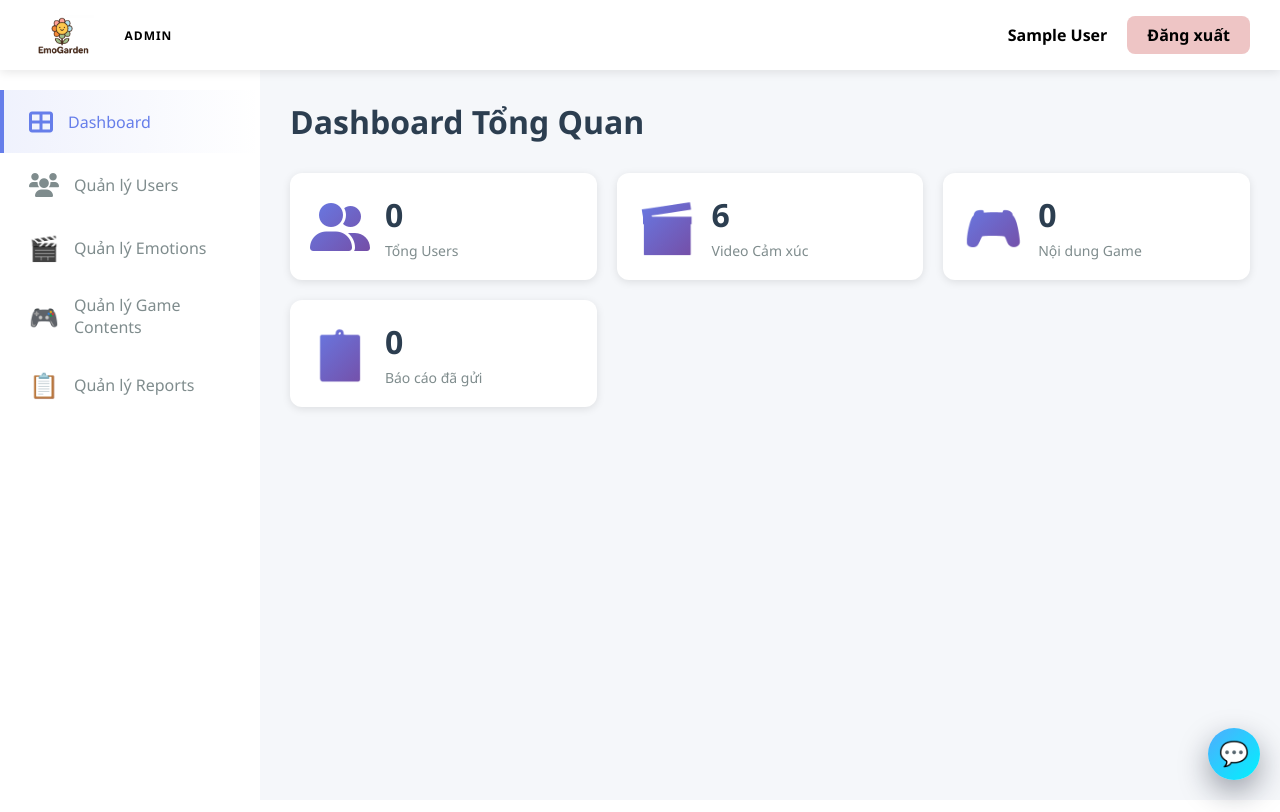
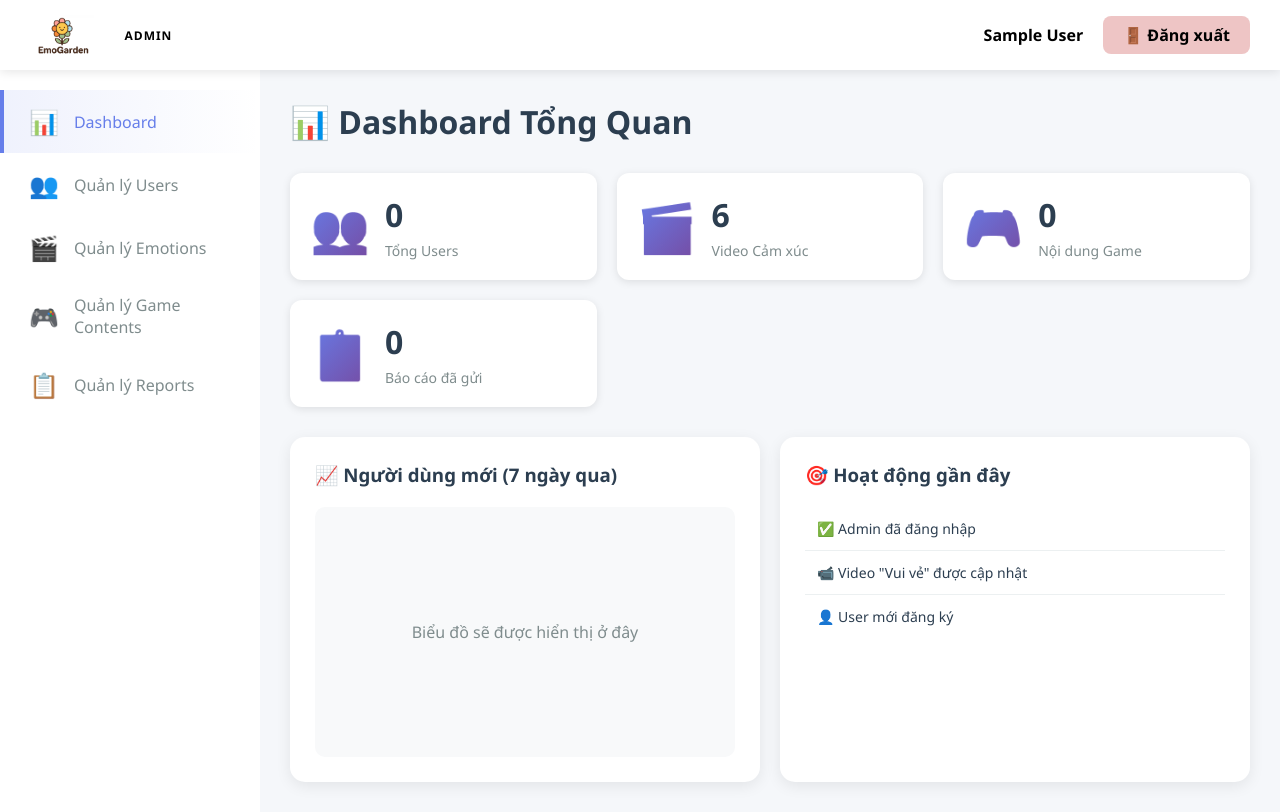
Before and after one commit to TNoLisme/TTNM-Game, a website built with Vite: page fe/src/pages/admin.html in a window 1280 px wide. Built offline with nearby package versions, Linux system fonts and the light colour scheme; no server answers; sample sign-in values are in the browser's storage.

Commit message:
Update admin.html with emoji and styling changes

```diff
--- a/fe/src/pages/admin.html
+++ b/fe/src/pages/admin.html
@@ -19,7 +19,7 @@
         </div>
         <div class="header-right">
             <span class="admin-name" id="admin-name">Admin User</span>
-            <a href="#" id="logout-btn" class="btn-logout">Đăng xuất</a>
+            <a href="#" id="logout-btn" class="btn-logout">🚪 Đăng xuất</a>
         </div>
     </header>
 
@@ -28,11 +28,11 @@
         <aside class="sidebar">
             <nav class="sidebar-nav">
                 <a href="#dashboard" class="nav-item active" data-section="dashboard">
-                    <span class="icon"><i class="fas fa-th-large"></i></span>
+                    <span class="icon">📊</span>
                     <span class="text">Dashboard</span>
                 </a>
                 <a href="#users" class="nav-item" data-section="users">
-                    <span class="icon"><i class="fas fa-users"></i></span>
+                    <span class="icon">👥</span>
                     <span class="text">Quản lý Users</span>
                 </a>
                 <a href="#emotions" class="nav-item" data-section="emotions">
@@ -54,10 +54,11 @@
         <main class="main-content">
             <!-- Dashboard Section -->
             <section id="dashboard-section" class="content-section active">
-                <h1>Dashboard Tổng Quan</h1>
+                <h1>📊 Dashboard Tổng Quan</h1>
+
                 <div class="stats-grid">
                     <div class="stat-card">
-                        <div class="stat-icon"><i class="fas fa-user-friends"></i></div>
+                        <div class="stat-icon">👥</div>
                         <div class="stat-info">
                             <h3 id="total-users">0</h3>
                             <p>Tổng Users</p>
@@ -85,16 +86,35 @@
                         </div>
                     </div>
                 </div>
+
+                <div class="charts-container">
+                    <div class="chart-card">
+                        <h3>📈 Người dùng mới (7 ngày qua)</h3>
+                        <div id="users-chart" class="chart-placeholder">
+                            <p>Biểu đồ sẽ được hiển thị ở đây</p>
+                        </div>
+                    </div>
+                    <div class="chart-card">
+                        <h3>🎯 Hoạt động gần đây</h3>
+                        <div id="activity-log" class="activity-list">
+                            <div class="activity-item">✅ Admin đã đăng nhập</div>
+                            <div class="activity-item">📹 Video "Vui vẻ" được cập nhật</div>
+                            <div class="activity-item">👤 User mới đăng ký</div>
+                        </div>
+                    </div>
+                </div>
             </section>
 
             <!-- Users Management Section (Giữ nguyên) -->
             <section id="users-section" class="content-section">
                 <div class="section-header">
-                    <h1>Quản lý Users</h1>
-                    <button class="btn btn-primary" id="add-user-btn"><span>+</span> Thêm User</button>
+                    <h1>👥 Quản lý Users</h1>
+                    <button class="btn btn-primary" id="add-user-btn">
+                        <span>➕</span> Thêm User
+                    </button>
                 </div>
                 <div class="filters">
-                    <input type="text" id="search-users" placeholder="🔍 Tìm kiếm user theo tên/username..." class="search-input" />
+                    <input type="text" id="search-users" placeholder="🔍 Tìm kiếm user theo tên ..." class="search-input" />
                     <button class="btn btn-secondary" id="search-users-btn">Tìm kiếm</button>
                     <select id="filter-role" class="filter-select">
                         <option value="">Tất cả vai trò</option>
@@ -244,7 +264,7 @@
     <div id="user-modal" class="modal">
         <div class="modal-content">
             <span class="close" id="close-user-modal">×</span>
-            <h2 id="user-modal-title">Thêm User Mới</h2>
+            <h2 id="user-modal-title">➕ Thêm User Mới</h2>
             <form id="user-form">
                 <!-- (Form content as before) -->
                 <div class="form-row">
@@ -408,7 +428,6 @@
     </div>
 
     <script type="module" src="../components/admin.js"></script>
-    <script src="../components/chatbot_widget.js"></script>
 </body>
 
 </html>
```
